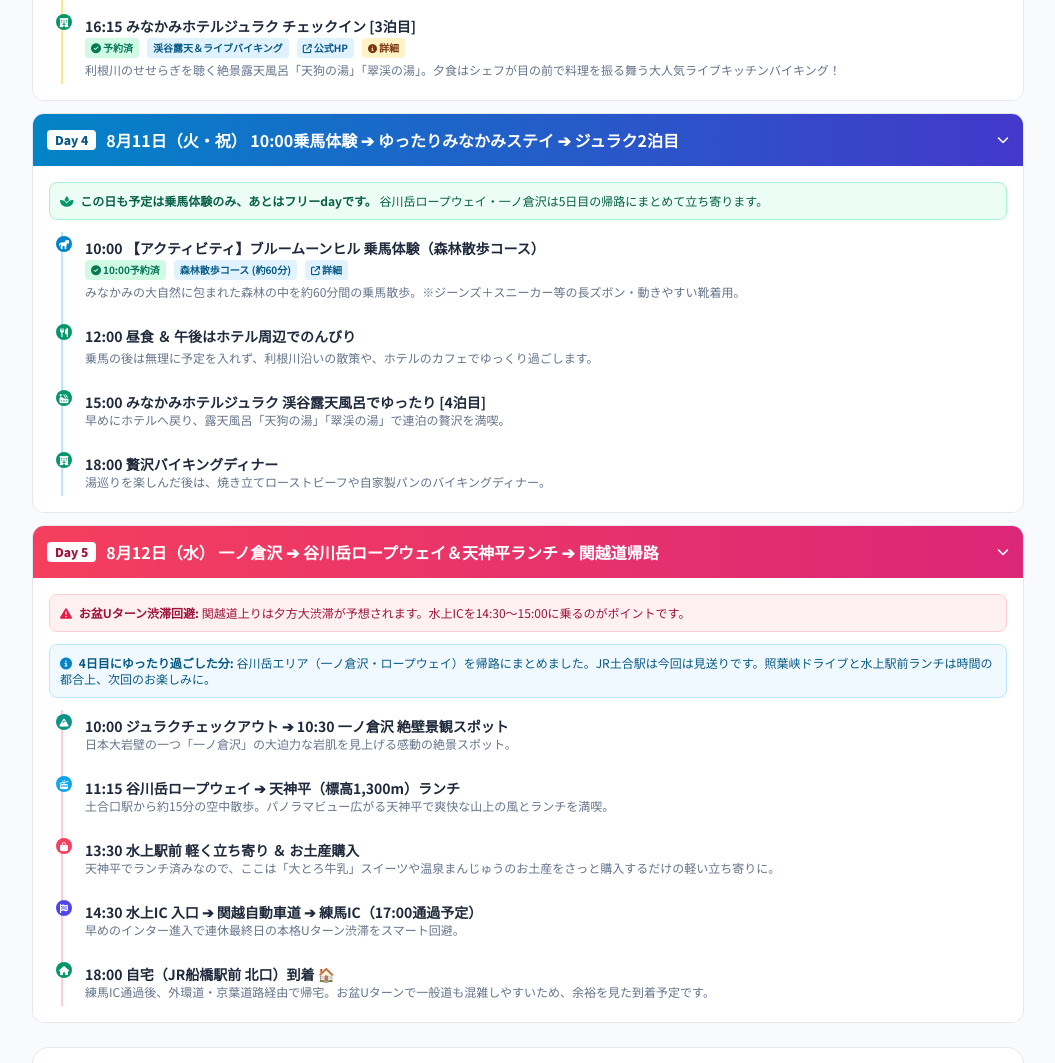
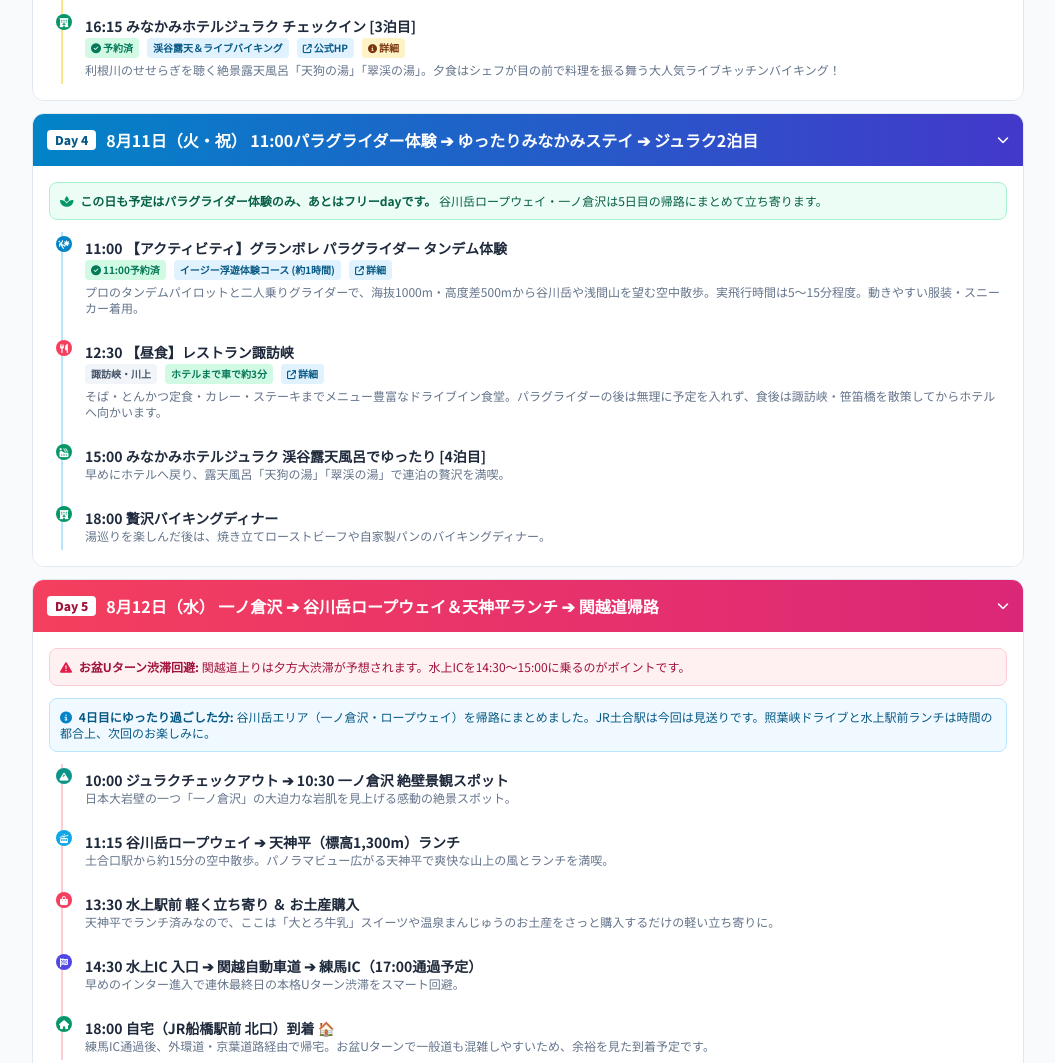
Before and after one commit to honkenji-lang/ikaho_2026, a plain HTML site: page index.html in a window 1280 px wide. Shown: the part 2400-3463 px from the top of the page, without its empty margins (112-1167 px from the left). Drawn offline with nearby package versions, Linux system fonts and the light colour scheme; no server answers.

Commit message:
Add files via upload

```diff
--- a/index.html
+++ b/index.html
@@ -498,29 +498,34 @@
                     <div class="bg-gradient-to-r from-sky-600 to-indigo-700 p-3.5 text-white flex items-center justify-between cursor-pointer" onclick="toggleAccordion('day4')">
                         <div class="flex items-center gap-2.5">
                             <span class="bg-white text-sky-800 text-xs font-black px-2 py-0.5 rounded">Day 4</span>
-                            <span class="font-bold text-sm sm:text-base">8月11日（火・祝） 10:00乗馬体験 ➔ ゆったりみなかみステイ ➔ ジュラク2泊目</span>
+                            <span class="font-bold text-sm sm:text-base">8月11日（火・祝） 11:00パラグライダー体験 ➔ ゆったりみなかみステイ ➔ ジュラク2泊目</span>
                         </div>
                         <i class="fa-solid fa-chevron-down text-xs transition-transform" id="icon-day4"></i>
                     </div>
                     <div id="body-day4" class="p-4 space-y-3 text-xs sm:text-sm bg-white">
                         <div class="p-2.5 bg-emerald-50 border border-emerald-200 rounded-lg text-emerald-800 text-xs">
-                            <i class="fa-solid fa-spa mr-1 text-emerald-600"></i> <strong>この日も予定は乗馬体験のみ、あとはフリーdayです。</strong> 谷川岳ロープウェイ・一ノ倉沢は5日目の帰路にまとめて立ち寄ります。
+                            <i class="fa-solid fa-spa mr-1 text-emerald-600"></i> <strong>この日も予定はパラグライダー体験のみ、あとはフリーdayです。</strong> 谷川岳ロープウェイ・一ノ倉沢は5日目の帰路にまとめて立ち寄ります。
                         </div>
                         <ul class="relative border-l-2 border-sky-200 ml-3 space-y-3.5 pl-4 text-xs">
-                            <li class="relative cursor-pointer hover:bg-slate-50 p-1.5 rounded transition" onclick="scrollToMapAndFocus('bluemoonhill')">
-                                <div class="absolute -left-[23px] top-1 bg-sky-600 text-white w-4 h-4 rounded-full flex items-center justify-center text-[9px]"><i class="fa-solid fa-horse"></i></div>
-                                <div class="font-bold text-slate-800 text-sm">10:00 【アクティビティ】ブルームーンヒル 乗馬体験（森林散歩コース）</div>
+                            <li class="relative cursor-pointer hover:bg-slate-50 p-1.5 rounded transition" onclick="scrollToMapAndFocus('paragliding')">
+                                <div class="absolute -left-[23px] top-1 bg-sky-600 text-white w-4 h-4 rounded-full flex items-center justify-center text-[9px]"><i class="fa-solid fa-person-falling-burst"></i></div>
+                                <div class="font-bold text-slate-800 text-sm">11:00 【アクティビティ】グランボレ パラグライダー タンデム体験</div>
                                 <div class="flex items-center gap-2 mt-0.5 flex-wrap">
-                                    <span class="bg-emerald-100 text-emerald-700 font-bold px-1.5 py-0.5 rounded text-[10px]"><i class="fa-solid fa-circle-check mr-0.5"></i>10:00予約済</span>
-                                    <span class="bg-sky-100 text-sky-800 font-bold px-1.5 py-0.5 rounded text-[10px]">森林散歩コース (約60分)</span>
-                                    <a href="https://www.bluemoonhill.com/menu" target="_blank" rel="noopener noreferrer" onclick="event.stopPropagation()" class="bg-sky-100 text-sky-800 hover:bg-sky-200 font-bold px-1.5 py-0.5 rounded text-[10px] transition-colors inline-flex items-center gap-0.5"><i class="fa-solid fa-arrow-up-right-from-square text-[9px]"></i>詳細</a>
+                                    <span class="bg-emerald-100 text-emerald-700 font-bold px-1.5 py-0.5 rounded text-[10px]"><i class="fa-solid fa-circle-check mr-0.5"></i>11:00予約済</span>
+                                    <span class="bg-sky-100 text-sky-800 font-bold px-1.5 py-0.5 rounded text-[10px]">イージー浮遊体験コース (約1時間)</span>
+                                    <a href="https://www.g-v.jp/course/tandem.html" target="_blank" rel="noopener noreferrer" onclick="event.stopPropagation()" class="bg-sky-100 text-sky-800 hover:bg-sky-200 font-bold px-1.5 py-0.5 rounded text-[10px] transition-colors inline-flex items-center gap-0.5"><i class="fa-solid fa-arrow-up-right-from-square text-[9px]"></i>詳細</a>
                                 </div>
-                                <p class="text-slate-500 mt-1">みなかみの大自然に包まれた森林の中を約60分間の乗馬散歩。※ジーンズ＋スニーカー等の長ズボン・動きやすい靴着用。</p>
+                                <p class="text-slate-500 mt-1">プロのタンデムパイロットと二人乗りグライダーで、海抜1000m・高度差500mから谷川岳や浅間山を望む空中散歩。実飛行時間は5〜15分程度。動きやすい服装・スニーカー着用。</p>
                             </li>
-                            <li class="relative cursor-pointer hover:bg-slate-50 p-1.5 rounded transition" onclick="scrollToMapAndFocus('juraku')">
-                                <div class="absolute -left-[23px] top-1 bg-emerald-600 text-white w-4 h-4 rounded-full flex items-center justify-center text-[9px]"><i class="fa-solid fa-utensils"></i></div>
-                                <div class="font-bold text-slate-800 text-sm">12:00 昼食 ＆ 午後はホテル周辺でのんびり</div>
-                                <p class="text-slate-500 mt-1">乗馬の後は無理に予定を入れず、利根川沿いの散策や、ホテルのカフェでゆっくり過ごします。</p>
+                            <li class="relative cursor-pointer hover:bg-slate-50 p-1.5 rounded transition" onclick="scrollToMapAndFocus('suwakyo_restaurant')">
+                                <div class="absolute -left-[23px] top-1 bg-rose-500 text-white w-4 h-4 rounded-full flex items-center justify-center text-[9px]"><i class="fa-solid fa-utensils"></i></div>
+                                <div class="font-bold text-slate-800 text-sm">12:30 【昼食】レストラン諏訪峡</div>
+                                <div class="flex items-center gap-2 mt-0.5 flex-wrap">
+                                    <span class="bg-slate-100 text-slate-600 font-semibold px-1.5 py-0.5 rounded text-[10px]">諏訪峡・川上</span>
+                                    <span class="bg-emerald-100 text-emerald-700 font-bold px-1.5 py-0.5 rounded text-[10px]">ホテルまで車で約3分</span>
+                                    <a href="https://r.gnavi.co.jp/dw7xj8u20000/" target="_blank" rel="noopener noreferrer" onclick="event.stopPropagation()" class="bg-sky-100 text-sky-800 hover:bg-sky-200 font-bold px-1.5 py-0.5 rounded text-[10px] transition-colors inline-flex items-center gap-0.5"><i class="fa-solid fa-arrow-up-right-from-square text-[9px]"></i>詳細</a>
+                                </div>
+                                <p class="text-slate-500 mt-1">そば・とんかつ定食・カレー・ステーキまでメニュー豊富なドライブイン食堂。パラグライダーの後は無理に予定を入れず、食後は諏訪峡・笹笛橋を散策してからホテルへ向かいます。</p>
                             </li>
                             <li class="relative cursor-pointer hover:bg-slate-50 p-1.5 rounded transition" onclick="scrollToMapAndFocus('juraku')">
                                 <div class="absolute -left-[23px] top-1 bg-emerald-600 text-white w-4 h-4 rounded-full flex items-center justify-center text-[9px]"><i class="fa-solid fa-hot-tub-person"></i></div>
@@ -677,12 +682,19 @@
                                 <td class="p-2.5 text-slate-500">水上温泉</td>
                                 <td class="p-2.5 text-center flex items-center justify-center gap-1.5 flex-wrap"><span class="bg-emerald-100 text-emerald-700 px-2 py-0.5 rounded font-bold text-[10px]">予約済 (2泊)</span><a href="https://www.hotel-juraku.co.jp/minakami/" target="_blank" rel="noopener noreferrer" onclick="event.stopPropagation()" class="bg-sky-100 text-sky-800 hover:bg-sky-200 px-1.5 py-0.5 rounded font-bold text-[10px] inline-flex items-center gap-0.5 transition-colors"><i class="fa-solid fa-arrow-up-right-from-square text-[9px]"></i>HP</a><a href="https://www.ikyu.com/00030790/11603272/10105999/branch/?cpb=001&mbln=013,017&midln=10047452,10047454&pbn=0011&rbn=032&rpbn=0004" target="_blank" rel="noopener noreferrer" onclick="event.stopPropagation()" class="bg-amber-100 text-amber-900 hover:bg-amber-200 px-1.5 py-0.5 rounded font-bold text-[10px] inline-flex items-center gap-0.5 transition-colors"><i class="fa-solid fa-circle-info text-[9px]"></i>詳細</a></td>
                             </tr>
-                            <tr class="hover:bg-emerald-50/50 cursor-pointer transition" onclick="scrollToMapAndFocus('bluemoonhill')">
-                                <td class="p-2.5 font-bold text-sky-600">Day4 10:00</td>
-                                <td class="p-2.5 font-bold text-slate-900">乗馬体験 森林散歩コース（ブルームーンヒル）</td>
-                                <td class="p-2.5">アクティビティ・乗馬</td>
-                                <td class="p-2.5 text-slate-500">みなかみ藤原</td>
-                                <td class="p-2.5 text-center flex items-center justify-center gap-1.5 flex-wrap"><span class="bg-emerald-100 text-emerald-700 px-2 py-0.5 rounded font-bold text-[10px]">10:00予約済</span><a href="https://www.bluemoonhill.com/menu" target="_blank" rel="noopener noreferrer" onclick="event.stopPropagation()" class="bg-sky-100 text-sky-800 hover:bg-sky-200 px-1.5 py-0.5 rounded font-bold text-[10px] inline-flex items-center gap-0.5 transition-colors"><i class="fa-solid fa-arrow-up-right-from-square text-[9px]"></i>詳細</a></td>
+                            <tr class="hover:bg-emerald-50/50 cursor-pointer transition" onclick="scrollToMapAndFocus('paragliding')">
+                                <td class="p-2.5 font-bold text-sky-600">Day4 11:00</td>
+                                <td class="p-2.5 font-bold text-slate-900">パラグライダー タンデム体験（グランボレ）</td>
+                                <td class="p-2.5">アクティビティ・パラグライダー</td>
+                                <td class="p-2.5 text-slate-500">みなかみ町師</td>
+                                <td class="p-2.5 text-center flex items-center justify-center gap-1.5 flex-wrap"><span class="bg-emerald-100 text-emerald-700 px-2 py-0.5 rounded font-bold text-[10px]">11:00予約済</span><a href="https://www.g-v.jp/course/tandem.html" target="_blank" rel="noopener noreferrer" onclick="event.stopPropagation()" class="bg-sky-100 text-sky-800 hover:bg-sky-200 px-1.5 py-0.5 rounded font-bold text-[10px] inline-flex items-center gap-0.5 transition-colors"><i class="fa-solid fa-arrow-up-right-from-square text-[9px]"></i>詳細</a></td>
+                            </tr>
+                            <tr class="hover:bg-emerald-50/50 cursor-pointer transition" onclick="scrollToMapAndFocus('suwakyo_restaurant')">
+                                <td class="p-2.5 font-bold text-emerald-600">Day4 12:30</td>
+                                <td class="p-2.5 font-bold text-slate-900">レストラン諏訪峡</td>
+                                <td class="p-2.5">そば・とんかつ・カレー等</td>
+                                <td class="p-2.5 text-slate-500">川上（諏訪峡）</td>
+                                <td class="p-2.5 text-center flex items-center justify-center gap-1.5 flex-wrap"><span class="bg-sky-100 text-sky-800 px-2 py-0.5 rounded font-bold text-[10px]">ホテルまで車で約3分</span><a href="https://r.gnavi.co.jp/dw7xj8u20000/" target="_blank" rel="noopener noreferrer" onclick="event.stopPropagation()" class="bg-sky-100 text-sky-800 hover:bg-sky-200 px-1.5 py-0.5 rounded font-bold text-[10px] inline-flex items-center gap-0.5 transition-colors"><i class="fa-solid fa-arrow-up-right-from-square text-[9px]"></i>詳細</a></td>
                             </tr>
                             <tr class="hover:bg-emerald-50/50 cursor-pointer transition" onclick="scrollToMapAndFocus('tenjindaira')">
                                 <td class="p-2.5 font-bold text-rose-600">Day5 昼</td>
@@ -1064,7 +1076,8 @@
             'buggy': { name: "Buggy-Pal 大自然四輪バギー体験", lat: 36.8282, lng: 139.0573, color: "#0ea5e9", day: [3], desc: "Day3 14:20予約済 / 四輪バギー体験（半日コース）", detailUrl: "https://activityjapan.com/publish/plan/6358" },
             'suwakyo': { name: "諏訪峡・笹笛橋", lat: 36.7617, lng: 138.9723, color: "#0ea5e9", day: [3], desc: "Day3 16:00 利根川渓谷遊歩道散策" },
             'juraku': { name: "みなかみホテルジュラク", lat: 36.7724, lng: 138.9707, color: "#059669", day: [3, 4, 5], desc: "Day3-4 宿泊拠点 / 渓谷露天風呂＆ライブバイキング", url: "https://www.hotel-juraku.co.jp/minakami/", detailUrl: "https://www.ikyu.com/00030790/11603272/10105999/branch/?cpb=001&mbln=013,017&midln=10047452,10047454&pbn=0011&rbn=032&rpbn=0004" },
-            'bluemoonhill': { name: "乗馬クラブ ブルームーンヒル", lat: 36.7360, lng: 138.9866, color: "#0ea5e9", day: [4], desc: "Day4 10:00予約済 / 乗馬体験（森林散歩コース 約60分）", detailUrl: "https://www.bluemoonhill.com/menu" },
+            'paragliding': { name: "グランボレ パラグライダースクール", lat: 36.6785, lng: 139.0141, color: "#0ea5e9", day: [4], desc: "Day4 11:00予約済 / パラグライダー タンデム体験（イージー浮遊体験コース 約1時間）", detailUrl: "https://www.g-v.jp/course/tandem.html" },
+            'suwakyo_restaurant': { name: "レストラン諏訪峡", lat: 36.7588, lng: 138.9726, color: "#f43f5e", day: [4], desc: "Day4 12:30 昼食 / そば・とんかつ・カレーなどメニュー豊富、諏訪峡すぐそば", detailUrl: "https://r.gnavi.co.jp/dw7xj8u20000/" },
             'tanigawadake_ropeway': { name: "谷川岳ロープウェイ", lat: 36.8273, lng: 138.9558, color: "#0ea5e9", day: [5], desc: "Day5 11:15 土合口駅 ➔ 天神平へ空中散歩" },
             'tenjindaira': { name: "天神平 展望台", lat: 36.8182, lng: 138.9497, color: "#f59e0b", day: [5], desc: "Day5 11:45 標高1,300m絶景ランチ＆ビューカフェ" },
             'ichinokurasawa': { name: "一ノ倉沢", lat: 36.8483, lng: 138.9455, color: "#0ea5e9", day: [5], desc: "Day5 10:30 日本大岩壁の雄大な大自然" },
@@ -1077,7 +1090,7 @@
             1: ['home', 'nerima_ic', 'shibukawa_ic', 'mizusawa_udon', 'harunako', 'haruna_shrine', 'ikaho_ishidan', 'kajikabashi', 'kishigon'],
             2: ['kishigon', 'rocca', 'kishigon'],
             3: ['kishigon', 'takumi_no_sato', 'ikufudo', 'buggy', 'juraku'],
-            4: ['juraku', 'bluemoonhill', 'juraku'],
+            4: ['juraku', 'paragliding', 'suwakyo_restaurant', 'juraku'],
             5: ['juraku', 'ichinokurasawa', 'tanigawadake_ropeway', 'tenjindaira', 'minakami_station', 'minakami_ic', 'home']
         };
 
```
